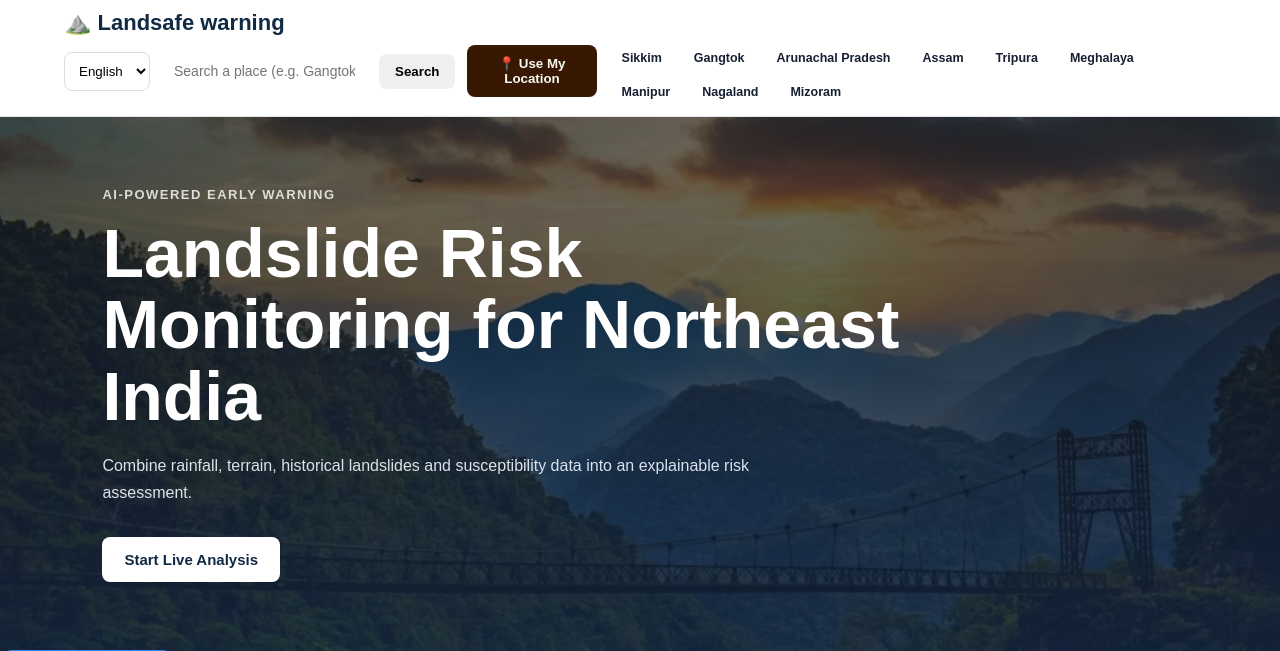
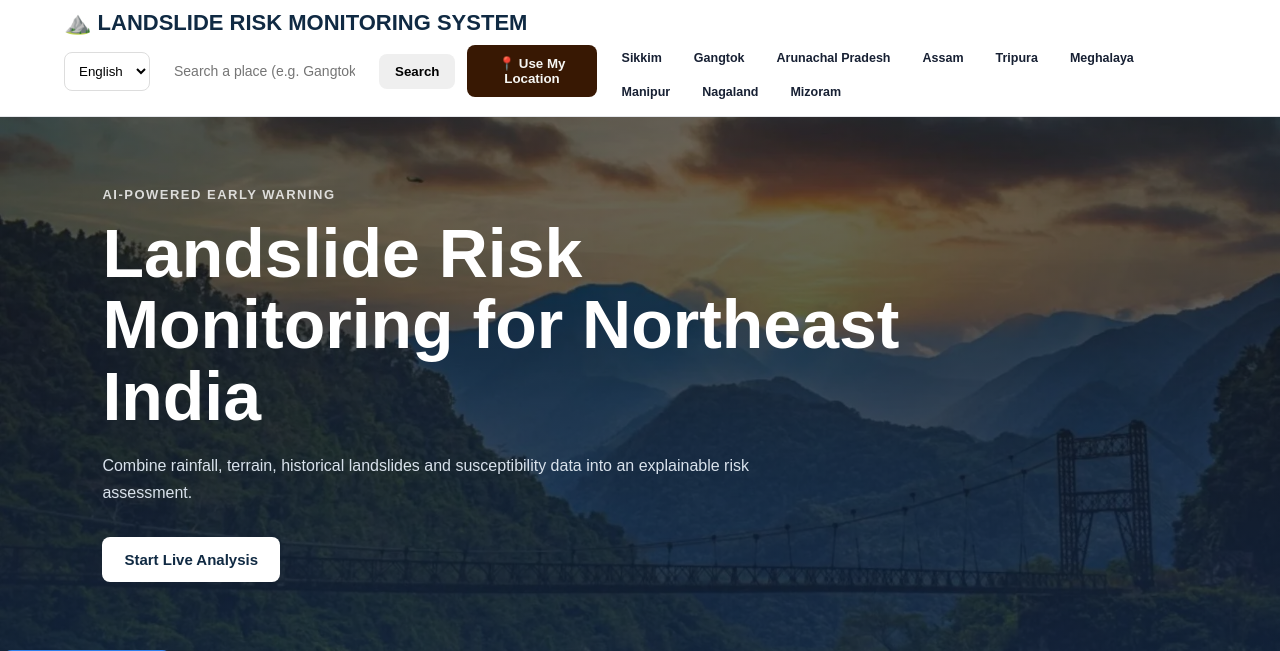
Before and after one commit to biswajit933287/landslide-warning, a Flask app: page / in a window 1280 px wide. Shown: the top 651 px of the page. Run offline with Flask 3, Linux system fonts and the light colour scheme.

Commit message:
Update site title to Landslide Risk Monitoring System

```diff
--- a/templates/index.html
+++ b/templates/index.html
@@ -35,7 +35,7 @@
 
     <div class="logo">
 
-        ⛰️ Landsafe warning
+        ⛰️ LANDSLIDE RISK MONITORING SYSTEM
 
     </div>
 
```
